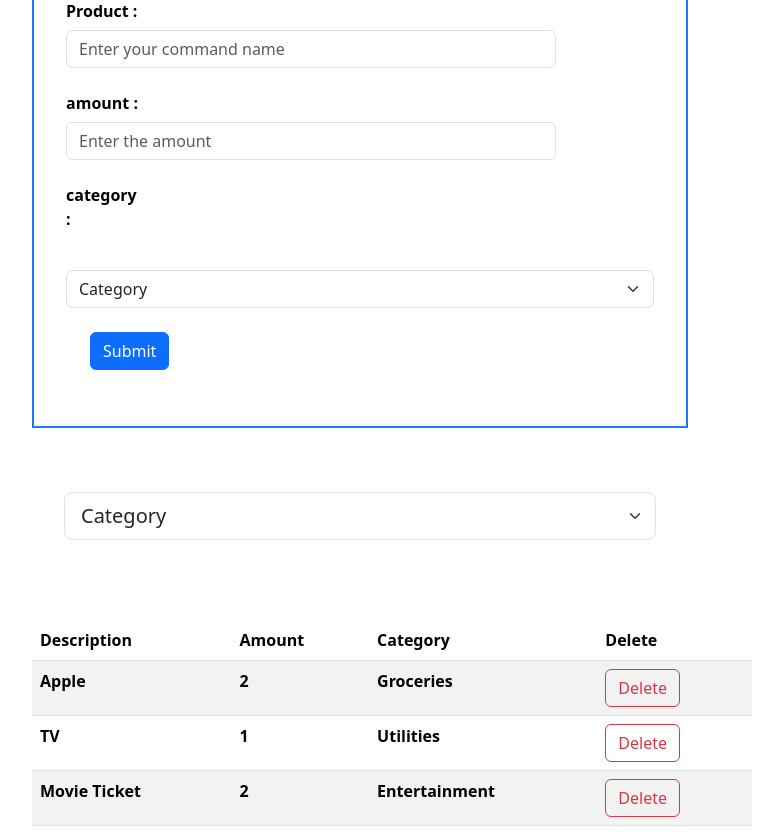
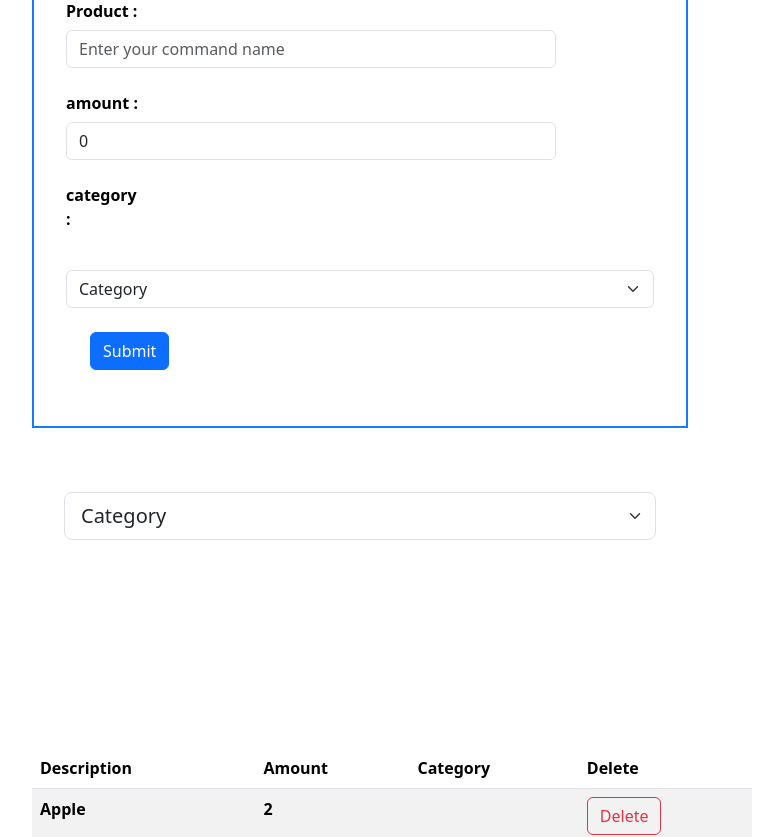
Before and after one commit to ESSAFAR/ExpenseTracker, a React (Vite) app: page / in a window 1280 px wide. Shown: the part 300-1137 px from the top of the page, without its empty margins (280-1063 px from the left). Built offline with nearby package versions, Linux system fonts and the light colour scheme.

Commit message:
Completed all logic of adding and deleting products

```diff
--- a/src/App.tsx
+++ b/src/App.tsx
@@ -4,9 +4,13 @@ import Table from "./Components/Table";
 import "./index.css";
 
 function App() {
-  let [isDark, setDarkness] = useState(false);
+  const [isDark, setDarkness] = useState(false);
 
-  let [productList, setproductList] = useState([
+
+
+
+
+  const [productList, setproductList] = useState([
     {
       productName: "Apple",
       amount: 2,
@@ -38,8 +42,8 @@ function App() {
         </label>
       </div>
       <h1 className="text-center text-primary">Expense Tracker</h1>
-      <Form />
-      <Table productList={productList} />
+      <Form addProduct = {(product)=>setproductList([...productList, product])}/>
+      <Table productList={productList} onDelete={(selectedProduct)=>setproductList(productList.filter((product)=>product!==selectedProduct))}/>
     </div>
   );
 }
--- a/src/Components/Form.tsx
+++ b/src/Components/Form.tsx
@@ -1,6 +1,33 @@
-const Form = () => {
+import { FormEvent, FormEventHandler, useState } from "react";
+
+interface Product {
+  productName: string;
+  amount: number;
+  category : string;
+
+
+}
+
+interface Props{
+  addProduct : (product : Product)=> void;
+}
+
+const Form = ({addProduct} : Props) => {
+  const [product, setProduct] = useState({
+    productName : "",
+    amount : 0,
+    category : ""
+  })
+
+
+
+  const handleSubmit = (event: FormEvent<HTMLFormElement>, addProduct : (product : Product) => void) =>{
+    event.preventDefault();
+    product.productName!==""&&product.category!==""&&product.amount!==0?
+    addProduct(product):alert("Enter valid information about expense");
+  }
   return (
-    <form>
+    <form onSubmit={(event)=>handleSubmit(event, addProduct)}>
       <div className="mb-3">
         <label htmlFor="product" className="col-sm-2 col-form-label">
           Product :
@@ -11,6 +38,8 @@ const Form = () => {
             id="product"
             className="form-control"
             placeholder="Enter your command name"
+            onChange={()=>setProduct({...product, productName : event.target.value})}
+            value={product.productName}
           ></input>
         </div>
       </div>
@@ -24,6 +53,9 @@ const Form = () => {
             id="amount"
             className="form-control"
             placeholder="Enter the amount "
+            onChange={()=>setProduct({...product, amount : event.target.value})}
+            value={product.amount}
+
           ></input>
         </div>
       </div>
@@ -33,13 +65,15 @@ const Form = () => {
         </label>
       </div>
 
-      <select className="form-select" aria-label=".form-select-lg example ">
+      <select className="form-select" aria-label=".form-select-lg example " onChange={()=>setProduct({...product, category : event.target.value!==""&&event.target.value})} value={product.category}
+>
         <option selected>Category</option>
         <option value="1">Groceries</option>
         <option value="2">Utilities</option>
         <option value="3">Entertainment</option>
+
       </select>
-      <button type="submit" className="btn btn-primary submit">
+      <button type="submit" className="btn btn-primary submit" >
         Submit
       </button>
     </form>
--- a/src/Components/Table.tsx
+++ b/src/Components/Table.tsx
@@ -1,4 +1,4 @@
-import { useState } from "react";
+import { useState, useEffect } from "react";
 
 interface Product {
   productName: String;
@@ -8,10 +8,17 @@ interface Product {
 
 interface TableProps {
   productList: Product[];
+  onDelete : (product : Product)=>void;
 }
 
-const Table = ({ productList }: TableProps) => {
-  let [displayedProductlist, setDisplayedProductlist] = useState(productList);
+const categories = ["Groceries", "Utilities", "Entertainment"]
+
+const Table = ({ productList , onDelete}: TableProps) => {
+  const [displayedProductlist, setDisplayedProductlist] = useState(productList);
+
+  useEffect(() => {
+    setDisplayedProductlist(productList);
+  }, [productList]);
   return (
     <>
       <div className="filterList">
@@ -26,6 +33,8 @@ const Table = ({ productList }: TableProps) => {
         </select>
       </div>
       <div>
+      <h3 className="text-center">{displayedProductlist.length === 0 && "No item found 🙂"}</h3>
+      {displayedProductlist.length !== 0 &&
         <table className="table table-striped">
           <thead>
             <tr>
@@ -40,9 +49,9 @@ const Table = ({ productList }: TableProps) => {
               <tr key={5}>
                 <th scope="row">{product.productName}</th>
                 <td>{product.amount}</td>
-                <td>{product.category}</td>
+                <td>{categories[parseInt(product.category)-1]}</td>
                 <td>
-                  <button type="button" className="btn btn-outline-danger">
+                  <button type="button" className="btn btn-outline-danger" onClick={()=>onDelete(product)}>
                     Delete
                   </button>
                 </td>
@@ -50,9 +59,12 @@ const Table = ({ productList }: TableProps) => {
             ))}
           </tbody>
         </table>
+}
       </div>
+
     </>
   );
+
 };
 
 export default Table;
```
